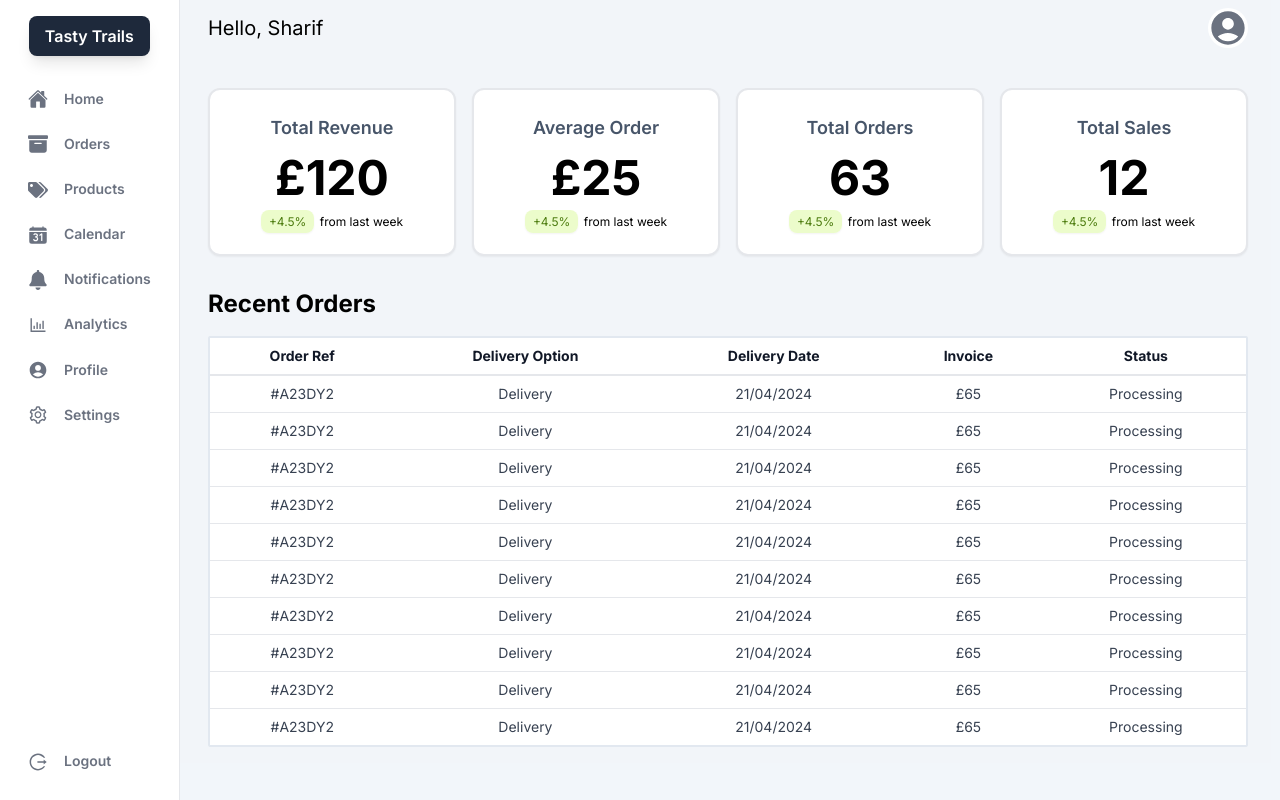
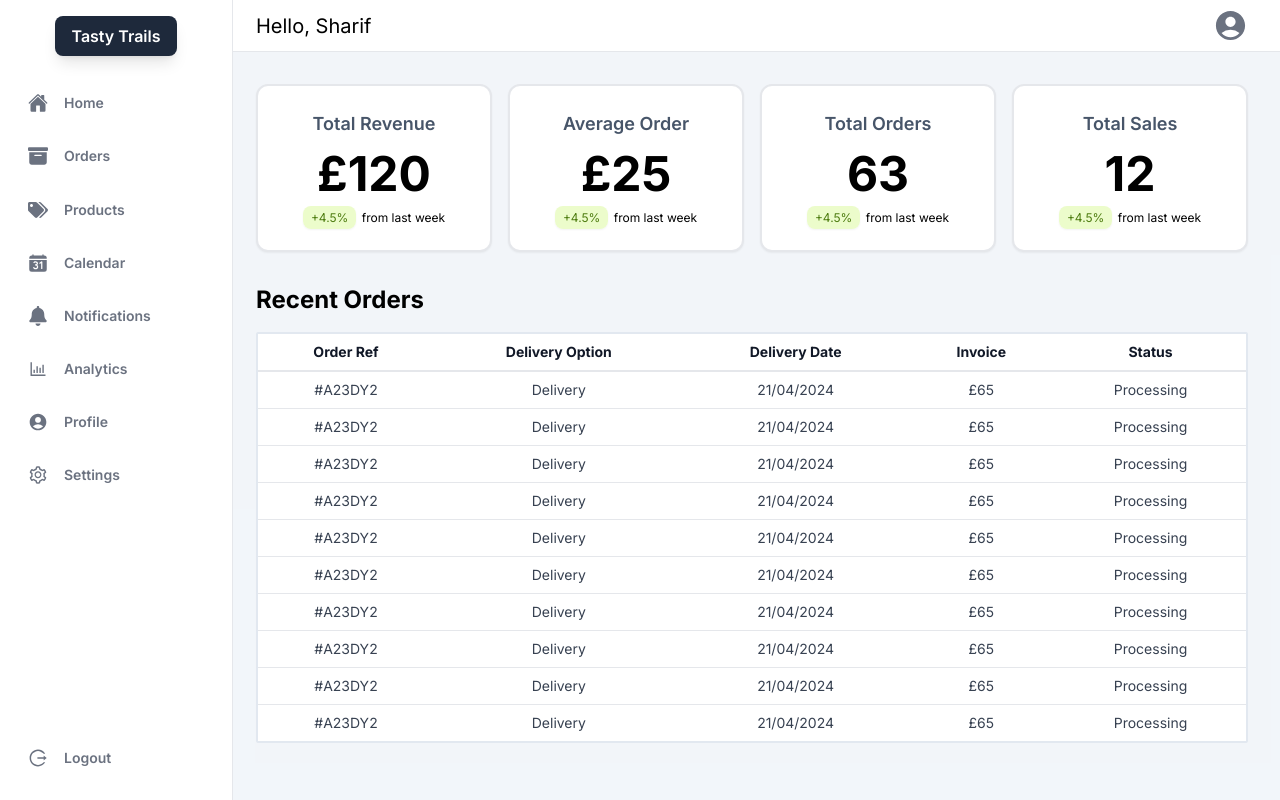
Before and after one commit to sharif2315/tasty-trails-ui, a Next.js app: page /dashboard in a window 1280 px wide. Built offline with nearby package versions, Linux system fonts and the light colour scheme.

Commit message:
updating sidebar

```diff
--- a/app/dashboard/layout.tsx
+++ b/app/dashboard/layout.tsx
@@ -1,5 +1,6 @@
 import Navbar from "@/components/Navbar"
 import Sidebar from "@/components/Sidebar"
+
 
 export default function DashboardLayout({
   children,
@@ -8,15 +9,13 @@ export default function DashboardLayout({
 }) {
   return (
     <div className="flex bg-slate-100/65 h-screen">
-
       <Sidebar />
-
-        <div className="sm:ml-44 ml-20 px-8 pb-10 w-full">
+      <div className="md:ml-56 pb-10 w-full">
         <div className="grid">
           <Navbar />
+          <div className="px-8">
             {children}
-                {/* <StatsSection />
-                <OrdersSection /> */}
+          </div>
         </div>
       </div>
     </div>
--- a/components/Navbar.tsx
+++ b/components/Navbar.tsx
@@ -25,7 +25,7 @@ const NavItem: React.FC<NavItemProps> = ({ name, href='#' }) => {
 
 const Navbar = () => {
     return (
-        <div className="sticky flex gap-4 py-2 justify-between items-center">
+        <div className="sticky flex gap-4 py-2 px-8 justify-between items-center bg-white border-b">
 
             <div className="text-xl">Hello, Sharif</div>
 
@@ -38,7 +38,7 @@ const Navbar = () => {
                         <span className="sr-only">Open user menu</span>
                         <MdAccountCircle
                             className="bg-white text-gray-500 rounded-full"
-                            size={40}
+                            size={35}
                         />
                     </MenuButton>
                 </div>
--- a/components/Sidebar.tsx
+++ b/components/Sidebar.tsx
@@ -13,22 +13,22 @@ interface NavLinkProps {
 }
 const NavLink: React.FC<NavLinkProps> = ({ name, href='#', icon: Icon }) => {
     return (
-        <li>
+        <li className="min-w-52">
             <a
                 href={href}
-                className="group relative rounded-lg bg-white hover:bg-gray-100 px-4 py-2 text-sm font-medium text-gray-700 flex gap-4 items-center justify-center sm:justify-start"
+                className="group relative rounded-lg hover:bg-gray-100 px-4 py-3 text-sm text-gray-700 flex gap-4 place-items-end justify-start"
             >
                 <div>
                     {Icon && <Icon className="inline-block text-gray-500 group-hover:text-gray-700" size={20} />}
                 </div>
 
-                <span
+                {/* <span
                     className="invisible absolute start-full top-1/2 ms-4 -translate-y-1/2 rounded bg-gray-900 px-2 py-1.5 text-xs font-medium text-white group-hover:visible sm:hidden block"
                 >
                     {name}
-                </span>
+                </span> */}
 
-                <p className="font-semibold hidden sm:block text-gray-500 group-hover:text-gray-700">{name}</p>
+                <p className="text-md font-semibold hidden sm:block text-gray-500 group-hover:text-gray-700">{name}</p>
             </a>
         </li>
     );
@@ -36,11 +36,9 @@ const NavLink: React.FC<NavLinkProps> = ({ name, href='#', icon: Icon }) => {
 
 const Sidebar = () => {
     return (
-        <div className="fixed flex">
+        <div className="hidden md:fixed md:block md:z-10">
             <div className="flex h-screen flex-1 flex-col justify-between border-e bg-white">
-
                 <div>
-
                     {/* SA Rounded Icon */}
                     <div
                         className="flex items-center justify-center py-4"
```
Lines whose indentation alone changed are shown as unchanged.
